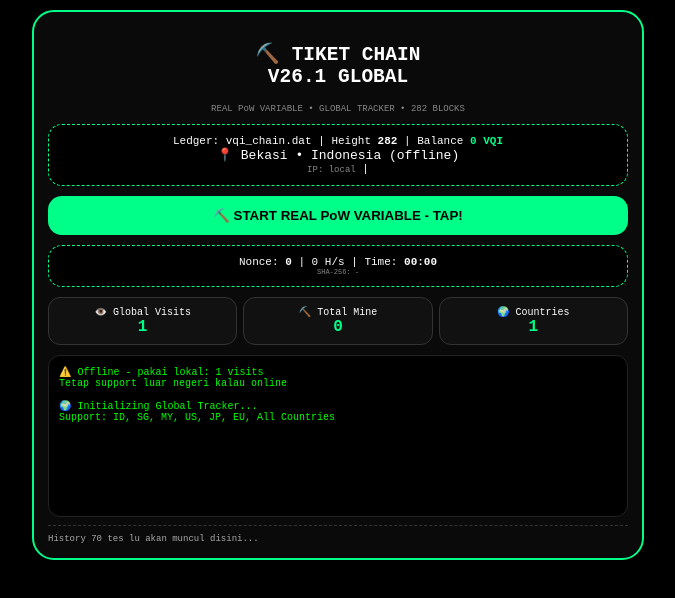
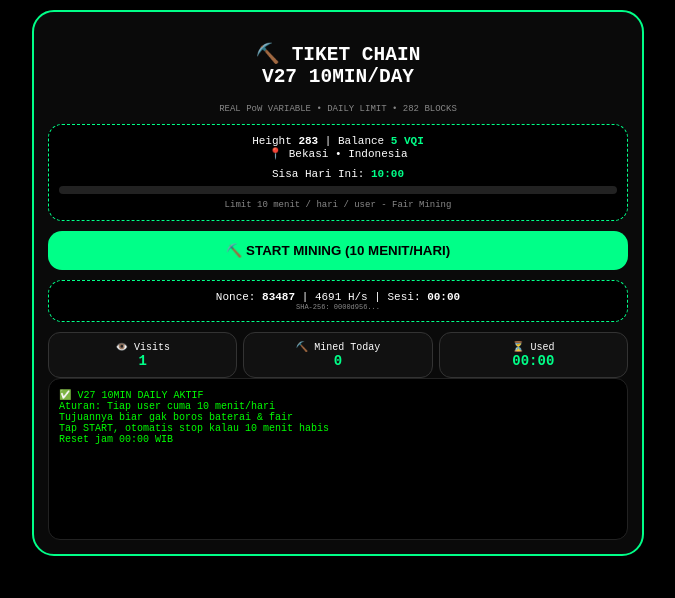
Before and after one commit to nikomotosusilo/vqi-core, a plain HTML site: page index.html in a window 1280 px wide. Shown: the whole page, without its empty margins (302-977 px from the left). Drawn offline with Linux system fonts and the light colour scheme; no server answers.

Commit message:
Update index.html for version changes and features

```diff
--- a/index.html
+++ b/index.html
@@ -1,43 +1,61 @@
-<!DOCTYPE html><html><head><meta charset="utf-8"><meta name="viewport" content="width=device-width,initial-scale=1"><title>V26.1 GLOBAL TRACKER - VQI</title><style>body{background:#000;color:#fff;font-family:monospace;margin:0;padding:10px}.card{border:2px solid #00ff88;border-radius:22px;padding:14px;background:#0a0a0a;max-width:580px;margin:auto}.box{border:1px dashed #00ff88;border-radius:14px;padding:10px;text-align:center;margin:10px 0;font-size:11px;background:#000}.btn{padding:12px;border-radius:14px;border:none;font-weight:900;width:100%;cursor:pointer}.btn-g{background:#00ff88;color:#000}.log{background:#000;border:1px solid #222;border-radius:12px;padding:10px;margin-top:10px;font-size:10px;color:#0f0;min-height:140px;white-space:pre-wrap;word-break:break-all;max-height:300px;overflow:auto}.stats{display:grid;grid-template-columns:1fr 1fr 1fr;gap:6px}.stat{background:#111;border:1px solid #333;border-radius:12px;padding:8px;text-align:center;font-size:10px}.stat b{display:block;color:#00ff88;font-size:16px}.hist{margin-top:8px;border-top:1px dashed #333;padding-top:8px;font-size:9px;color:#aaa;max-height:120px;overflow:auto}</style></head><body>
-<div class=card><h2 style="text-align:center">⛏️ TIKET CHAIN<br>V26.1 GLOBAL</h2><div style="text-align:center;font-size:9px;color:#888">REAL PoW VARIABLE • GLOBAL TRACKER • 282 BLOCKS</div>
-<div class=box>Ledger: vqi_chain.dat | Height <b id="hh">282</b> | Balance <b id="bal" style="color:#00ff88">0 VQI</b><br><span id="loc" style="font-size:13px">📍 Detecting...</span><br><span id="ip" style="font-size:9px;color:#888">IP: ...</span> | <span id="isp" style="font-size:9px;color:#888"></span></div>
-<button id="mineBtn" class="btn btn-g">⛏️ START REAL PoW VARIABLE - TAP!</button>
-<div class=box>Nonce: <b id="nonce">0</b> | <span id="hs">0 H/s</span> | Time: <b id="tm">00:00</b><br><div id="curHash" style="font-size:7px;color:#888;word-break:break-all">SHA-256: -</div></div>
-<div class=stats><div class=stat>👁️ Global Visits<b id="vc">0</b></div><div class=stat>⛏️ Total Mine<b id="ins">0</b></div><div class=stat>🌍 Countries<b id="cc">0</b></div></div>
-<div id="log" class=log>🌍 Initializing Global Tracker...
-Support: ID, SG, MY, US, JP, EU, All Countries
-</div><div id="hist" class=hist></div></div>
+<!DOCTYPE html><html><head><meta charset="utf-8"><meta name="viewport" content="width=device-width,initial-scale=1"><title>V27 10MIN DAILY - VQI</title><style>body{background:#000;color:#fff;font-family:monospace;margin:0;padding:10px}.card{border:2px solid #00ff88;border-radius:22px;padding:14px;background:#0a0a0a;max-width:580px;margin:auto}.box{border:1px dashed #00ff88;border-radius:14px;padding:10px;text-align:center;margin:10px 0;font-size:11px;background:#000}.btn{padding:12px;border-radius:14px;border:none;font-weight:900;width:100%;cursor:pointer}.btn-g{background:#00ff88;color:#000}.btn-off{background:#333;color:#888}.log{background:#000;border:1px solid #222;border-radius:12px;padding:10px;font-size:10px;color:#0f0;min-height:140px;white-space:pre-wrap;max-height:250px;overflow:auto}.stats{display:grid;grid-template-columns:1fr 1fr 1fr;gap:6px}.stat{background:#111;border:1px solid #333;border-radius:12px;padding:8px;text-align:center;font-size:10px}.stat b{display:block;color:#00ff88;font-size:14px}.bar{height:8px;background:#222;border-radius:10px;overflow:hidden;margin:6px 0}.fill{height:100%;background:#00ff88;width:0%;transition:width 0.5s}</style></head><body>
+<div class=card><h2 style="text-align:center">⛏️ TIKET CHAIN<br>V27 10MIN/DAY</h2><div style="text-align:center;font-size:9px;color:#888">REAL PoW VARIABLE • DAILY LIMIT • 282 BLOCKS</div>
+<div class=box>Height <b id="hh">283</b> | Balance <b id="bal" style="color:#00ff88">5 VQI</b><br><span id="loc">📍 Bekasi • Indonesia</span><br><div style="margin-top:8px">Sisa Hari Ini: <b id="rem" style="color:#00ff88">10:00</b></div><div class=bar><div id="fill" class=fill></div></div><div style="font-size:9px;color:#888">Limit 10 menit / hari / user - Fair Mining</div></div>
+<button id="mineBtn" class="btn btn-g">⛏️ START MINING (10 MENIT/HARI)</button>
+<div class=box>Nonce: <b id="nonce">83487</b> | <span id="hs">4691 H/s</span> | Sesi: <b id="tm">00:00</b><br><div id="curHash" style="font-size:7px;color:#888">SHA-256: 0000d956...</div></div>
+<div class=stats><div class=stat>👁️ Visits<b id="vc">1</b></div><div class=stat>⛏️ Mined Today<b id="mt">0</b></div><div class=stat>⏳ Used<b id="used">00:00</b></div></div>
+<div id="log" class=log>✅ V27 10MIN DAILY AKTIF
+Aturan: Tiap user cuma 10 menit/hari
+Tujuannya biar gak boros baterai & fair
+Tap START, otomatis stop kalau 10 menit habis
+Reset jam 00:00 WIB
+</div></div>
 <script>
-let H=282,prev='00003911a7f2c9e1b8d5',nonce=0,mining=false,startT=0,blocks=parseInt(localStorage.getItem('b')||'0');const S=id=>document.getElementById(id);
-S('bf' in window? 'bal':'bal').textContent=blocks+' VQI';S('hh').textContent=H;
-function flag(cc){if(!cc||cc.length!=2)return '🏳️';return String.fromCodePoint(...[...cc.toUpperCase()].map(c=>127397+c.charCodeAt(0)));}
-async function tracker(){
-  let visits=parseInt(localStorage.getItem('v_real')||'0')+1;localStorage.setItem('v_real',visits);S('vc').textContent=visits;
-  let ins=parseInt(localStorage.getItem('ins_real')||'0');S('ins').textContent=ins;
-  let hist=JSON.parse(localStorage.getItem('city_hist')||'[]');
-  let uniq=new Set(hist.map(h=>h.cc));S('cc').textContent=uniq.size||1;
-  try{
-    let r=await fetch('https://ipapi.co/json/');let j=await r.json();
-    let f=flag(j.country_code);
-    S('loc').innerHTML=f+' '+j.city+', '+j.region+' • '+j.country_name;
-    S('ip').textContent='IP: '+j.ip;S('isp').textContent=j.org;
-    S('log').innerText='✅ GLOBAL VISITOR DETECTED\n'+f+' '+j.city+', '+j.country_name+' ('+j.country_code+')\nIP: '+j.ip+'\nISP: '+j.org+'\nTimezone: '+j.timezone+'\nVisit ke: '+visits+'\nBisa tracking sampai luar negeri!\n\n'+S('log').innerText;
-    hist.push({city:j.city,country:j.country_name,cc:j.country_code,flag:f,ip:j.ip,time:new Date().toLocaleString()});localStorage.setItem('city_hist',JSON.stringify(hist.slice(-100)));
-  }catch(e){
-    S('loc').textContent='📍 Bekasi • Indonesia (offline)';S('ip').textContent='IP: local';S('log').innerText='⚠️ Offline - pakai lokal: '+visits+' visits\nTetap support luar negeri kalau online\n\n'+S('log').innerText;
+let H=283,prev='0000d9568e9bc9b2ed35250b64faf07ecf67df04130a',nonce=83487,mining=false,startT=0,blocks=5,totalToday=0;
+const S=id=>document.getElementById(id);
+const DAILY_LIMIT=600; // 10 menit = 600 detik
+function getTodayKey(){let d=new Date();return 'mine_'+d.getFullYear()+'-'+d.getMonth()+'-'+d.getDate();}
+function loadDaily(){let k=getTodayKey();let data=JSON.parse(localStorage.getItem(k)||'{"used":0,"blocks":0}');return data;}
+function saveDaily(used,blocksToday){let k=getTodayKey();localStorage.setItem(k,JSON.stringify({used,blocks:blocksToday}));}
+let daily=loadDaily();
+S('used').textContent=String(Math.floor(daily.used/60)).padStart(2,'0')+':'+String(daily.used%60).padStart(2,'0');
+S('mt').textContent=daily.blocks;
+S('rem').textContent=String(Math.floor((DAILY_LIMIT-daily.used)/60)).padStart(2,'0')+':'+String((DAILY_LIMIT-daily.used)%60).padStart(2,'0');
+S('fill').style.width=(daily.used/DAILY_LIMIT*100)+'%';
+blocks=parseInt(localStorage.getItem('b')||'5');S('bal').textContent=blocks+' VQI';S('hh').textContent=H;
+
+async function sha(m){let b=await crypto.subtle.digest('SHA-256',new TextEncoder().encode(m));return Array.from(new Uint8Array(b)).map(x=>x.toString(16).padStart(2,'0')).join('');}
+
+async function mine(){
+  daily=loadDaily();
+  if(daily.used>=DAILY_LIMIT){S('log').innerText='⏰ LIMIT 10 MENIT HARI INI HABIS!\nBesok jam 00:00 WIB reset lagi\nBalance tetap aman: '+blocks+' VQI\n\n'+S('log').innerText;S('mineBtn').className='btn btn-off';S('mineBtn').textContent='⏰ HABIS - BESOK LAGI';return;}
+  if(mining)return;mining=true;startT=Date.now();let sessionSec=0;
+  S('mineBtn').textContent='⏸️ STOP MINING (SISA '+S('rem').textContent+')';
+  S('log').innerText='⛏️ START - Sisa '+ (DAILY_LIMIT-daily.used) +' detik hari ini\nCari hash 0000... VARIABLE\n\n'+S('log').innerText;
+  let last=Date.now(),c=0;
+  while(mining){
+    // cek limit
+    let elapsed=Math.floor((Date.now()-startT)/1000);
+    if(daily.used+elapsed>=DAILY_LIMIT){S('log').innerText='⏰ 10 MENIT HABIS! Auto Stop\nBesok lanjut lagi\nBlock terakhir: '+H+'\n\n'+S('log').innerText;break;}
+    nonce++;c++;let h=await sha('VQI_'+H+'_'+nonce+'_'+prev);S('nonce').textContent=nonce;S('curHash').textContent='SHA-256: '+h;
+    if(nonce%40==0){
+      let now=Date.now(),dt=(now-last)/1000;
+      if(dt>0.5){S('hs').textContent=Math.floor(c/dt)+' H/s';last=now;c=0;}
+      S('tm').textContent=String(Math.floor(elapsed/60)).padStart(2,'0')+':'+String(elapsed%60).padStart(2,'0');
+      let totalUsed=daily.used+elapsed;S('used').textContent=String(Math.floor(totalUsed/60)).padStart(2,'0')+':'+String(totalUsed%60).padStart(2,'0');
+      S('rem').textContent=String(Math.floor((DAILY_LIMIT-totalUsed)/60)).padStart(2,'0')+':'+String((DAILY_LIMIT-totalUsed)%60).padStart(2,'0');
+      S('fill').style.width=(totalUsed/DAILY_LIMIT*100)+'%';
+      await new Promise(r=>setTimeout(r,0));
+    }
+    if(h.startsWith('0000')){blocks++;localStorage.setItem('b',blocks);S('bal').textContent=blocks+' VQI';daily.blocks++;S('mt').textContent=daily.blocks;S('log').innerText='🎉 BLOCK '+(H+1)+' FOUND! Time '+(Date.now()-startT)/1000+'s\nHash: '+h+'\nNonce: '+nonce+'\n'+S('log').innerText;prev=h;H++;S('hh').textContent=H;}
   }
-  renderHist();
+  // save sisa waktu
+  let finalEl=Math.floor((Date.now()-startT)/1000);daily.used+=finalEl;daily.used=Math.min(daily.used,DAILY_LIMIT);saveDaily(daily.used,daily.blocks);
+  mining=false;S('mineBtn').className=daily.used>=DAILY_LIMIT?'btn btn-off':'btn btn-g';S('mineBtn').textContent=daily.used>=DAILY_LIMIT?'⏰ HABIS HARI INI (10 MENIT)':'⛏️ START MINING (SISA '+S('rem').textContent+')';
 }
-function renderHist(){let hist=JSON.parse(localStorage.getItem('city_hist')||'[]');let el=S('hist');if(!hist.length){el.innerHTML='History 70 tes lu akan muncul disini...';return;}el.innerHTML='<b>📜 70 Test Terakhir (Global):</b><br>'+hist.slice(-20).reverse().map(h=>h.flag+' '+h.city+' '+h.country+' - '+h.time).join('<br>');let uniq=new Set(hist.map(h=>h.cc));S('cc').textContent=uniq.size;}
-tracker();
-async function sha(m){let b=await crypto.subtle.digest('SHA-256',new TextEncoder().encode(m));return Array.from(new Uint8Array(b)).map(x=>x.toString(16).padStart(2,'0')).join('');}
-async function mine(){
-  if(mining)return;mining=true;nonce=0;startT=Date.now();S('mineBtn').textContent='⛏️ MINING REAL...';let ins=parseInt(localStorage.getItem('ins_real')||'0')+1;localStorage.setItem('ins_real',ins);S('ins').textContent=ins;
-  let last=Date.now(),c=0,hps=0;
-  while(true){nonce++;c++;let h=await sha('VQI_'+H+'_'+nonce+'_'+prev);S('nonce').textContent=nonce;S('curHash').textContent='SHA-256: '+h;
-    if(nonce%40==0){let now=Date.now(),dt=(now-last)/1000;if(dt>0.5){hps=Math.floor(c/dt);S('hs').textContent=hps+' H/s';last=now;c=0;}let el=Math.floor((now-startT)/1000);S('tm').textContent=String(Math.floor(el/60)).padStart(2,'0')+':'+String(el%60).padStart(2,'0');await new Promise(r=>setTimeout(r,0));}
-    if(h.startsWith('0000')){blocks++;localStorage.setItem('b',blocks);S('bal').textContent=blocks+' VQI';S('log').innerText='🎉 BLOCK '+(H+1)+' FOUND! '+flag('ID')+'\nHash: '+h+'\nNonce: '+nonce+'\nTime VARIABLE: '+Math.floor((Date.now()-startT)/1000)+'s\nProof Global Valid!\n\n'+S('log').innerText;S('mineBtn').textContent='✅ BLOCK FOUND!';mining=false;prev=h;H++;S('hh').textContent=H;break;}
-  }
-}
-S('mineBtn').onclick=mine;
+
+S('mineBtn').onclick=()=>{if(mining){mining=false;return;}mine();};
+
+// tracker global simple
+let v=parseInt(localStorage.getItem('v_real')||'0')+1;localStorage.setItem('v_real',v);S('vc').textContent=v;
 </script></body></html>
```
